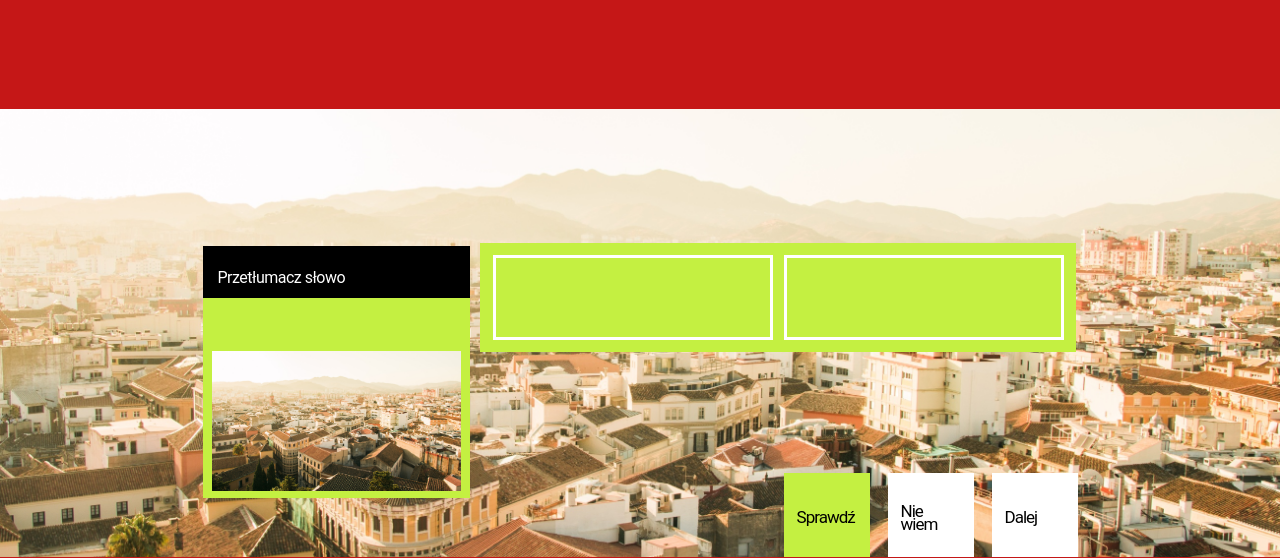
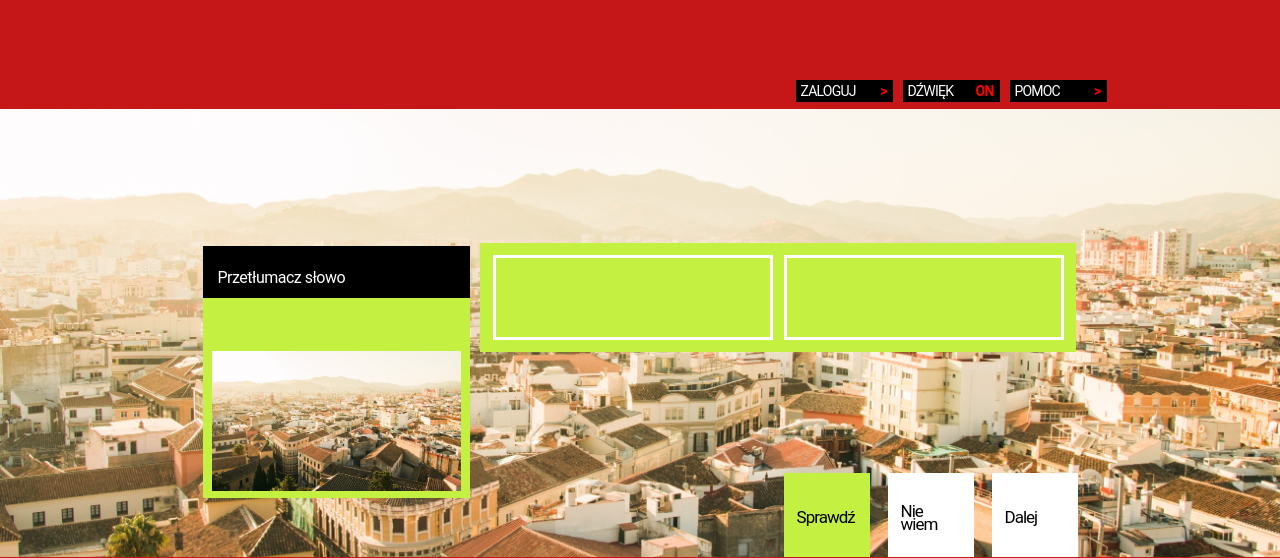
Before and after one commit to BugBear6/zeszyt, a PHP site: page / in a window 1280 px wide. Shown: the top 558 px of the page. Run offline with PHP 8.4, Linux system fonts and the light colour scheme; data that the repository does not hold is empty.

Commit message:
add header menu and onOff sound

```diff
--- a/index.php
+++ b/index.php
@@ -10,7 +10,20 @@
 
 <header>
 	<div class="container">
-		<div class="row"></div>
+		<div class="row">
+			<ul class="buttons">
+				<li id = "openLoginForm" tabindex="1">Zaloguj	<span>></span>
+					<div id ="loginForm">
+					<input type="text">
+					<input type="text">
+					<button id="loginBtn">Zaloguj się <span>></span></button>
+					</div>
+				</li>
+				<li id = "soundBtn">Dźwięk 	<span id="onOff">on</span></li>
+				<li id = "helpBtn">Pomoc		<span>></span></li>
+			</ul>
+			<div class="clearfix"></div>
+		</div>
 	</div>
 </header>
 
--- a/js/zeszyt.js
+++ b/js/zeszyt.js
@@ -16,7 +16,10 @@ var submit_btn = document.getElementById('submit'),
 	specialChar,
 
 	soundNext = new Audio('mp3/Button_Press_2-Marianne_Gagnon-1415267358.mp3'),
-	soundWrong = new Audio('mp3/efx_NO-Fabio_Farinelli-955789468.mp3');
+	soundWrong = new Audio('mp3/efx_NO-Fabio_Farinelli-955789468.mp3'),
+	soundBtn = document.getElementById('soundBtn'),
+	onOff = '',
+	isSounOn = true;
 
 /***********************/
 /*       ON LOAD       */
@@ -47,10 +50,10 @@ function handleAnswer(){
 
 	console.log(answer, answer_hidden)
 	if (answer == answer_hidden){
-		soundNext.play();
+		if (isSounOn) soundNext.play();
 		getWord();
 	} else {
-		soundWrong.play();
+		if (isSounOn) soundWrong.play();
 	}
 }
 
@@ -60,6 +63,22 @@ function getAnswer(){
 
 function getAnswerHidden(){
 	return answer_hidden_field.value.trim().toLowerCase();
+}
+
+/***********************/
+/*   	TOGGLE SOUND	   */
+/***********************/
+
+soundBtn.onclick = function(){
+	onOff = document.getElementById('onOff');
+
+	if ( onOff.innerHTML == "on"){
+		isSounOn = false;
+		onOff.innerHTML = "off";
+	} else {
+		isSounOn = true;
+		onOff.innerHTML = "on";
+	}
 }
 
 /***********************/
--- a/less/style.less
+++ b/less/style.less
@@ -23,7 +23,93 @@ body{
 
 header{
 	background: @header_bg;
+
+	.container{
+		width: 955px;
+    margin: 0 auto;
+
+		.row{
+			margin: 0 11px 0;
+			position: relative;
 			height: 109px;
+
+			ul{
+				position: absolute;
+				right: 0;
+				bottom: 7px;
+
+				li{
+			    text-transform: uppercase;
+			    background: #000;
+			    padding: 3px 5px;
+			    color: #fff;
+			    display: inline-block;
+			    font-size: 14px;
+			    min-width: 97px;
+			    margin-left: 6px;
+			    letter-spacing: -.8px;
+			    cursor: pointer;
+			    position: relative;
+
+			    #loginForm{
+			    	display: none;
+				    position: absolute;
+				    top: 23px;
+				    right: 0px;
+				    background: black;
+				    height: 113px;
+				    width: 191px;
+				    cursor: auto;
+				    padding: 0 20px;
+
+				    input[type="text"]{
+				    	width: 100%;
+				    	margin: 10px auto;
+					    display: block;
+					    height: 23px;
+					    padding: 1px 3px;
+
+					    &:focus{
+					    	outline-color: red;
+					    	outline-width: 3px;
+					    }
+					  }
+					   button{
+					    	float: right;
+								text-transform: uppercase;
+						    background: #000;
+						    padding: 3px 5px;
+						    color: #fff;
+						    display: inline-block;
+						    font-size: 14px;
+						    min-width: 97px;
+						    margin-left: 6px;
+						    letter-spacing: -.8px;
+						    cursor: pointer;
+						    position: relative;
+						    border: none;
+				    }
+
+				    span{
+				    	margin-left: 8px;
+				    }
+			    }
+
+			    &#openLoginForm:hover #loginForm{
+			    	display:block;
+			    }
+
+					span{
+						color: red;
+						float: right;
+						margin-right: 1px;
+    				font-weight: bold;
+    				text-transform: uppercase;
+					}
+				}
+			}
+		}
+	}
 }
 
 section{
@@ -133,7 +219,6 @@ section{
 				}
 		}
 	}
-}
 
 	.buttons{
 		margin-top: 121px;
@@ -181,6 +266,9 @@ section{
 			}
 		}
 	}
+}
+
+
 
 footer{
 	background: @footer_bg;
```
Also changed, not shown: css/style.css. Lines whose indentation alone changed are shown as unchanged.
